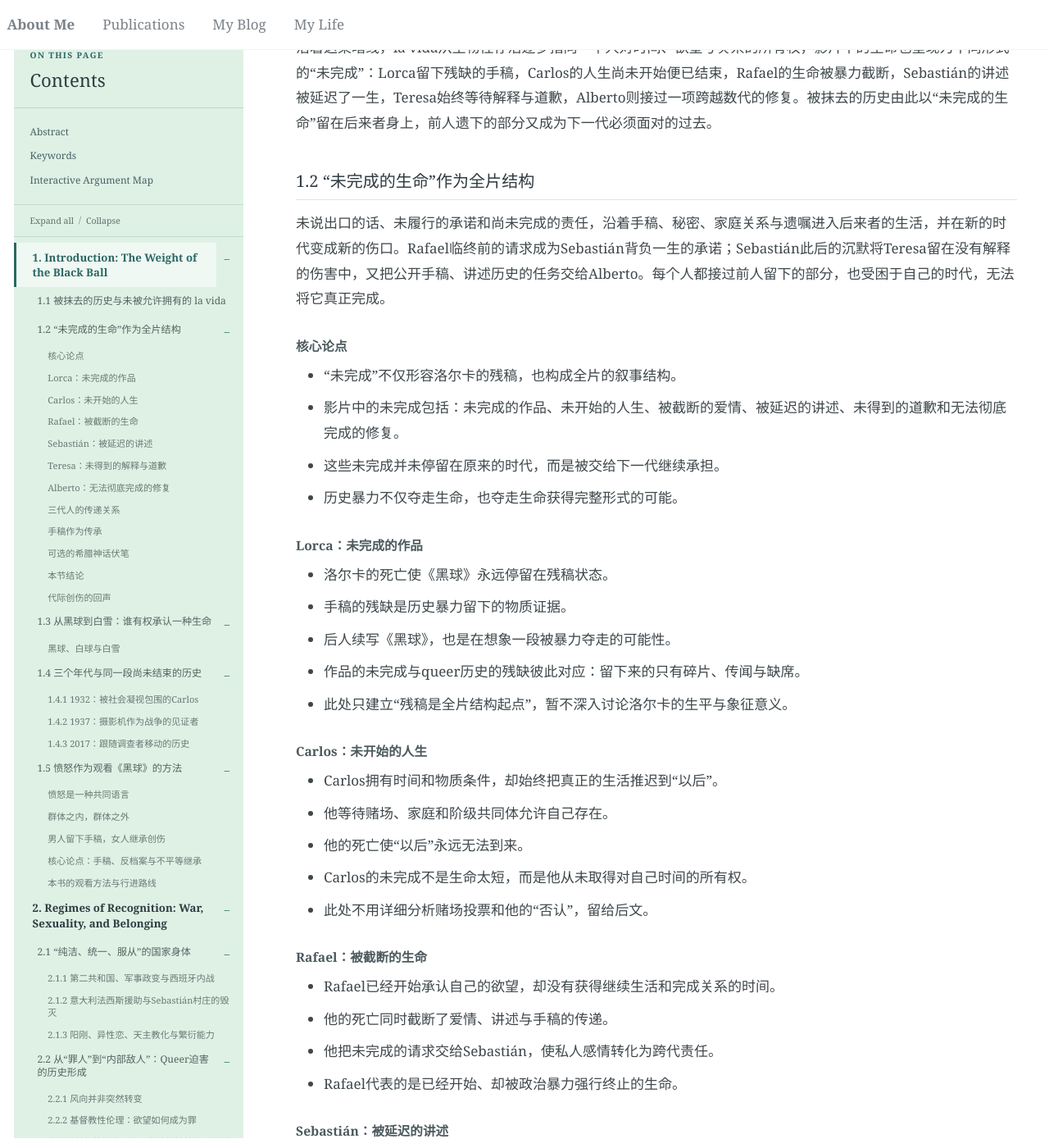
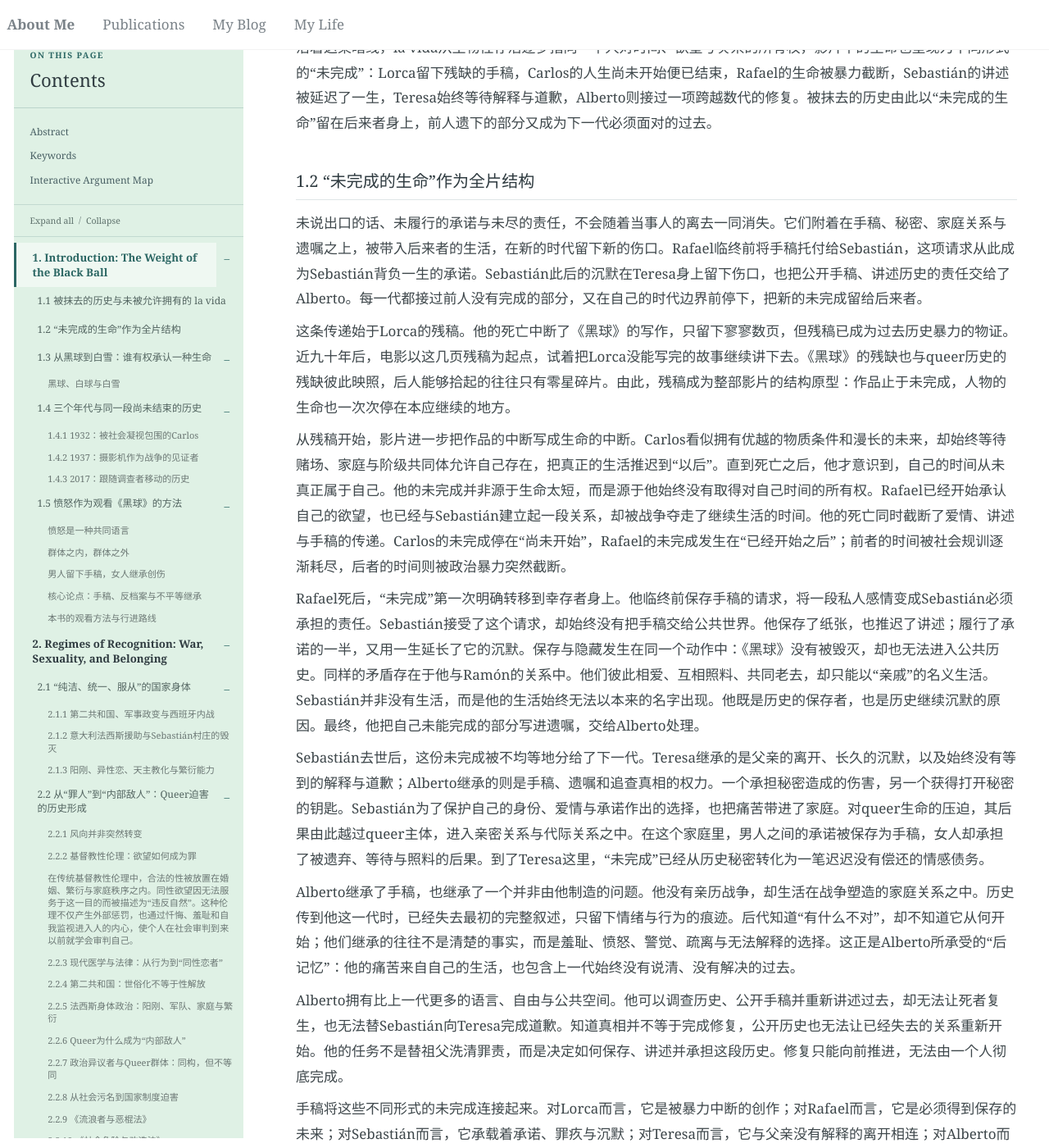
Before and after one commit to Cathylixi/Cathylixi.github.io, a Jekyll site: the page built from _posts/2026-11-10-la-bola-negra-review.md, in a window 1280 px wide and 1400 px high, scrolled down 3558 px. Shown: the whole window at 82% size. Built offline with Jekyll 4.4.1, drawn with Linux system fonts in a browser that asks for light colours; nearby versions of some CDN libraries; some of the changed text lies outside the part shown.

Commit message:
Publish La Bola Negra from Google Docs

```diff
--- a/_posts/2026-11-10-la-bola-negra-review.md
+++ b/_posts/2026-11-10-la-bola-negra-review.md
@@ -74,153 +74,25 @@
 
 ### 1.2 “未完成的生命”作为全片结构
 
-未说出口的话、未履行的承诺和尚未完成的责任，沿着手稿、秘密、家庭关系与遗嘱进入后来者的生活，并在新的时代变成新的伤口。Rafael临终前的请求成为Sebastián背负一生的承诺；Sebastián此后的沉默将Teresa留在没有解释的伤害中，又把公开手稿、讲述历史的任务交给Alberto。每个人都接过前人留下的部分，也受困于自己的时代，无法将它真正完成。
+未说出口的话、未履行的承诺与未尽的责任，不会随着当事人的离去一同消失。它们附着在手稿、秘密、家庭关系与遗嘱之上，被带入后来者的生活，在新的时代留下新的伤口。Rafael临终前将手稿托付给Sebastián，这项请求从此成为Sebastián背负一生的承诺。Sebastián此后的沉默在Teresa身上留下伤口，也把公开手稿、讲述历史的责任交给了Alberto。每一代都接过前人没有完成的部分，又在自己的时代边界前停下，把新的未完成留给后来者。
 
-#### 核心论点
+这条传递始于Lorca的残稿。他的死亡中断了《黑球》的写作，只留下寥寥数页，但残稿已成为过去历史暴力的物证。近九十年后，电影以这几页残稿为起点，试着把Lorca没能写完的故事继续讲下去。《黑球》的残缺也与queer历史的残缺彼此映照，后人能够拾起的往往只有零星碎片。由此，残稿成为整部影片的结构原型：作品止于未完成，人物的生命也一次次停在本应继续的地方。
 
-- “未完成”不仅形容洛尔卡的残稿，也构成全片的叙事结构。
+从残稿开始，影片进一步把作品的中断写成生命的中断。Carlos看似拥有优越的物质条件和漫长的未来，却始终等待赌场、家庭与阶级共同体允许自己存在，把真正的生活推迟到“以后”。直到死亡之后，他才意识到，自己的时间从未真正属于自己。他的未完成并非源于生命太短，而是源于他始终没有取得对自己时间的所有权。Rafael已经开始承认自己的欲望，也已经与Sebastián建立起一段关系，却被战争夺走了继续生活的时间。他的死亡同时截断了爱情、讲述与手稿的传递。Carlos的未完成停在“尚未开始”，Rafael的未完成发生在“已经开始之后”；前者的时间被社会规训逐渐耗尽，后者的时间则被政治暴力突然截断。
 
-- 影片中的未完成包括：未完成的作品、未开始的人生、被截断的爱情、被延迟的讲述、未得到的道歉和无法彻底完成的修复。
+Rafael死后，“未完成”第一次明确转移到幸存者身上。他临终前保存手稿的请求，将一段私人感情变成Sebastián必须承担的责任。Sebastián接受了这个请求，却始终没有把手稿交给公共世界。他保存了纸张，也推迟了讲述；履行了承诺的一半，又用一生延长了它的沉默。保存与隐藏发生在同一个动作中：《黑球》没有被毁灭，却也无法进入公共历史。同样的矛盾存在于他与Ramón的关系中。他们彼此相爱、互相照料、共同老去，却只能以“亲戚”的名义生活。Sebastián并非没有生活，而是他的生活始终无法以本来的名字出现。他既是历史的保存者，也是历史继续沉默的原因。最终，他把自己未能完成的部分写进遗嘱，交给Alberto处理。
 
-- 这些未完成并未停留在原来的时代，而是被交给下一代继续承担。
+Sebastián去世后，这份未完成被不均等地分给了下一代。Teresa继承的是父亲的离开、长久的沉默，以及始终没有等到的解释与道歉；Alberto继承的则是手稿、遗嘱和追查真相的权力。一个承担秘密造成的伤害，另一个获得打开秘密的钥匙。Sebastián为了保护自己的身份、爱情与承诺作出的选择，也把痛苦带进了家庭。对queer生命的压迫，其后果由此越过queer主体，进入亲密关系与代际关系之中。在这个家庭里，男人之间的承诺被保存为手稿，女人却承担了被遗弃、等待与照料的后果。到了Teresa这里，“未完成”已经从历史秘密转化为一笔迟迟没有偿还的情感债务。
 
-- 历史暴力不仅夺走生命，也夺走生命获得完整形式的可能。
+Alberto继承了手稿，也继承了一个并非由他制造的问题。他没有亲历战争，却生活在战争塑造的家庭关系之中。历史传到他这一代时，已经失去最初的完整叙述，只留下情绪与行为的痕迹。后代知道“有什么不对”，却不知道它从何开始；他们继承的往往不是清楚的事实，而是羞耻、愤怒、警觉、疏离与无法解释的选择。这正是Alberto所承受的“后记忆”：他的痛苦来自自己的生活，也包含上一代始终没有说清、没有解决的过去。
 
-#### Lorca：未完成的作品
+Alberto拥有比上一代更多的语言、自由与公共空间。他可以调查历史、公开手稿并重新讲述过去，却无法让死者复生，也无法替Sebastián向Teresa完成道歉。知道真相并不等于完成修复，公开历史也无法让已经失去的关系重新开始。他的任务不是替祖父洗清罪责，而是决定如何保存、讲述并承担这段历史。修复只能向前推进，无法由一个人彻底完成。
 
-- 洛尔卡的死亡使《黑球》永远停留在残稿状态。
+手稿将这些不同形式的未完成连接起来。对Lorca而言，它是被暴力中断的创作；对Rafael而言，它是必须得到保存的未来；对Sebastián而言，它承载着承诺、罪疚与沉默；对Teresa而言，它与父亲没有解释的离开相连；对Alberto而言，它成为一项继承而来的修复任务。手稿不断被转交，每一次转交都改变了它的意义。传承因此既是一份礼物，也可能是一笔由后来者偿还的债。
 
-- 手稿的残缺是历史暴力留下的物质证据。
+影片中被埋在地下的Daphnis与Chloe马赛克，也为这种跨越时间的重复提供了另一层形式。被埋藏的爱情与历史并没有消失，只是在等待后来者重新发现。神话把个人命运放进更长的时间之中：名字不断更换，时代不断变化，后来者以为自己面对的是新的困境，却再次走进旧有的结构。《黑球》也以相似的方式让不同年代彼此照映，使过去持续出现在当代人的身体、关系与选择之中。
 
-- 后人续写《黑球》，也是在想象一段被暴力夺走的可能性。
-
-- 作品的未完成与queer历史的残缺彼此对应：留下来的只有碎片、传闻与缺席。
-
-- 此处只建立“残稿是全片结构起点”，暂不深入讨论洛尔卡的生平与象征意义。
-
-#### Carlos：未开始的人生
-
-- Carlos拥有时间和物质条件，却始终把真正的生活推迟到“以后”。
-
-- 他等待赌场、家庭和阶级共同体允许自己存在。
-
-- 他的死亡使“以后”永远无法到来。
-
-- Carlos的未完成不是生命太短，而是他从未取得对自己时间的所有权。
-
-- 此处不用详细分析赌场投票和他的“否认”，留给后文。
-
-#### Rafael：被截断的生命
-
-- Rafael已经开始承认自己的欲望，却没有获得继续生活和完成关系的时间。
-
-- 他的死亡同时截断了爱情、讲述与手稿的传递。
-
-- 他把未完成的请求交给Sebastián，使私人感情转化为跨代责任。
-
-- Rafael代表的是已经开始、却被政治暴力强行终止的生命。
-
-#### Sebastián：被延迟的讲述
-
-- Sebastián活了下来，却用一生推迟讲述自己经历过的一切。
-
-- 他保存了手稿，也保存了秘密。
-
-- 保存与隐藏发生在同一个动作中：手稿没有被毁灭，也没有进入公共历史。
-
-- 他与Ramón共同生活了一辈子，却始终借用“亲戚”的身份保护这段关系。
-
-- Sebastián既是历史的保存者，也是历史继续沉默的原因。
-
-- 他的未完成最终被写进遗嘱，交给Alberto处理。
-
-#### Teresa：未得到的解释与道歉
-
-- Teresa继承的不是手稿，而是父亲的离开、沉默与拒绝解释。
-
-- Sebastián为了保护自己的生活作出的选择，也伤害了妻子和女儿。
-
-- Teresa的愤怒来自长期得不到解释，也得不到道歉。
-
-- queer压迫造成的伤害不会只停留在queer主体身上，也会进入亲密关系和家庭结构。
-
-- 家庭成员承担的创伤并不平均：男人保存手稿，女人承受被遗弃和照料的后果。
-
-- Teresa让“未完成”从历史秘密转化为情感债务。
-
-#### Alberto：无法彻底完成的修复
-
-- Alberto继承了手稿，也继承了一个自己没有制造的问题。
-
-- 他能够调查、公开和重新讲述过去，却不能让死者复生，也不能替Sebastián向Teresa完成道歉。
-
-- 知道真相不等于完成修复。
-
-- Alberto比上一代拥有更多自由，但自由并不会自动消除继承而来的创伤。
-
-- 他的任务不是替祖父洗清罪责，而是决定如何保存、讲述并承担这段历史。
-
-- 修复只能推进，无法彻底完成。
-
-#### 三代人的传递关系
-
-- Sebastián、Teresa与Alberto构成三种不同的历史位置：
-
-- Sebastián制造并保存秘密；
-
-- Teresa承受秘密造成的情感后果；
-
-- Alberto尝试解释秘密并修复关系。
-
-- 创伤传递给后代的往往不是完整故事，而是羞耻、愤怒、警觉、疏离和无法解释的行为。
-
-- Alberto继承的是“后记忆”：他没有亲历战争，却生活在战争塑造的家庭关系中。
-
-- 每一代都拥有比上一代更多的语言和空间，也都受到自己时代的限制。
-
-- 历史并非从压迫直线走向自由；它通过家庭关系不断改变形式。
-
-#### 手稿作为传承
-
-- 手稿把六种未完成连接起来。
-
-- 对Lorca而言，它是未完成的创作。
-
-- 对Rafael而言，它是必须保存的未来。
-
-- 对Sebastián而言，它是承诺、罪疚与沉默。
-
-- 对Teresa而言，它与父亲没有解释的离开相连。
-
-- 对Alberto而言，它是一项继承而来的修复任务。
-
-- 传承既是一份礼物，也可能是一笔由后人偿还的债。
-
-#### 可选的希腊神话伏笔
-
-- 被埋在地下的Daphnis与Chloe马赛克，可以对应被埋藏的爱情与历史。
-
-- 后来者以为自己面对新的困境，却再次进入旧有结构。
-
-- 神话中的循环时间可以解释影片为何让不同年代彼此照映。
-
-- 本节只需提到这种重复感，详细的希腊神话分析留到后文。
-
-#### 本节结论
-
-- 这些人物的生命并非没有发生，而是分别失去了开始、延续、命名、讲述或完成的机会。
-
-- “未完成”不是人物的个人缺陷，而是历史暴力留在生命形式中的痕迹。
-
-- 每一代只能完成其中一部分，再把剩余部分交给下一代。
-
-- 被抹去的历史最终以未完成的关系、未履行的承诺和未偿还的情感债务继续存在。
-
-为什么这些人物虽然生活在不同时代，却共同构成一种“未完成”的结构？
-
-#### 代际创伤的回声
-
-到了Alberto这一代，创伤已经失去最初的叙述，却仍然留在家庭的情绪、选择与沉默中。后代知道“有什么不对”，却不知道它从哪里开始。“未完成”由此不只通过手稿传递，也通过羞耻、警觉、疏离和无法解释的愤怒进入下一代。
+这些人物的生命都真实发生过，却分别失去了开始、延续、命名、讲述或完成的机会。“未完成”并非人物自身的缺陷，而是历史暴力留在生命形式中的痕迹。每一代都比上一代拥有更多的语言与空间，也只能在自身时代允许的范围内完成其中一部分，再把剩余的部分交给后来者。历史因此并未沿着一条从压迫通向自由的直线前进，而是在家庭关系中不断改变形态。被抹去的过去最终以未完成的关系、未履行的承诺与未偿还的情感债务继续存在。
 
 ### 1.3 从黑球到白雪：谁有权承认一种生命
 
@@ -354,11 +226,27 @@
 
 ### 3.1 Carlos：赌场、父亲、姓氏与既定人生
 
+19世纪至20世纪初，西班牙的 *casino*、*círculo* 通常是由贵族和资产阶级男性组成的私人社交组织。会员在里面阅读、交谈、娱乐、建立人脉，也展示自己的阶级身份与社会体面。加入当地最重要的赌场，意味着被承认为精英共同体的一员；它是一种社会资格，而不只是一项娱乐活动。[西班牙国家科研委员会关于赌场与资产阶级社交的研究](https://hispania.revistas.csic.es/index.php/hispania/article/view/219)、[关于赌场作为精英身份象征的研究](https://dspace.uevora.pt/rdpc/handle/10174/8894)
+
+因此，Carlos执意进入赌场，至少包含四层原因。
+
+第一，赌场代表他的阶级归属。Carlos出生于富裕而体面的家庭，父亲也要求他重新回去争取投票。进入赌场几乎是贵族少爷成长为成年男性的社会仪式：它证明他配得上自己的姓氏、家庭和阶级。影片资料也明确指出，Carlos来自富裕家庭，他因性取向传闻遭到会员否决。[Rolling Stone影评](https://es.rollingstone.com/critica-la-bola-negra/)
+
 ### 3.2 为什么Carlos仍想回到排斥自己的共同体
+
+第二，黑球否定的不是他的申请，而是他的“社会身份”。赌场以同性恋为理由拒绝Carlos，实际上是在说：你可以出生于这个阶级，却不符合这个阶级对男性、体面与正常生活的规定。Carlos失去的不只是一扇门，也包括作为“合格儿子”“上流社会男性”被看见的资格。
+
+第三，他希望通过重新获得接纳来推翻对自己的判决。Carlos再次回去，并回答自己“不是同性恋”，是因为他把赌场的认可当成了一种无罪证明：只要他们重新投出白球，他就仍然可以相信自己属于原来的世界。于是，他争取的表面上是会员资格，实际上是让共同体替他宣布：“你仍然和我们一样。”
 
 ### 3.3 民众运动与不确定的自由
 
+第四，Carlos还无法想象赌场之外的自己。Enrique为他提供了另一种归属——街道、群众和正在发生的历史。他说：“你的生命属于人群。”但Carlos熟悉的身份全部来自家庭、阶级和赌场。他想要的仍是恢复原有的位置，而不是离开旧共同体，重新建立自己的生活。Enrique选择醒来并走向街道；Carlos则试图回到那个已经拒绝他的房间。
+
 ### 3.4 外面抗议，里面投票
+
+1932年的赌场还具有明确的时代象征。它代表封闭、稳定、讲究等级的旧社会；赌场外的街道则代表群众政治、社会运动与尚未确定的未来。影片把两者并置：外面的人正在抗议、历史正在剧烈变化，里面的精英却仍在投票审判一个年轻人的性取向。这里未必能简单理解成“赌场就是法西斯”，但它确实体现了一种保守的阶级与性别秩序——国家政治尚未完全走向法西斯，社会已经在通过家庭、流言和私人组织筛选哪些人能够被接纳。
+
+因此，Carlos执意进入的从来不只是一座赌场。他想进入的是一种被社会承认的人生。最残酷的是，他只有否认自己，才能证明自己属于那里；即使最终得到白球，获得的也只是一种以自我否认为条件的接纳。
 
 #### 3.4.1 政治秩序崩塌时仍在进行的性规范审判
 
```
